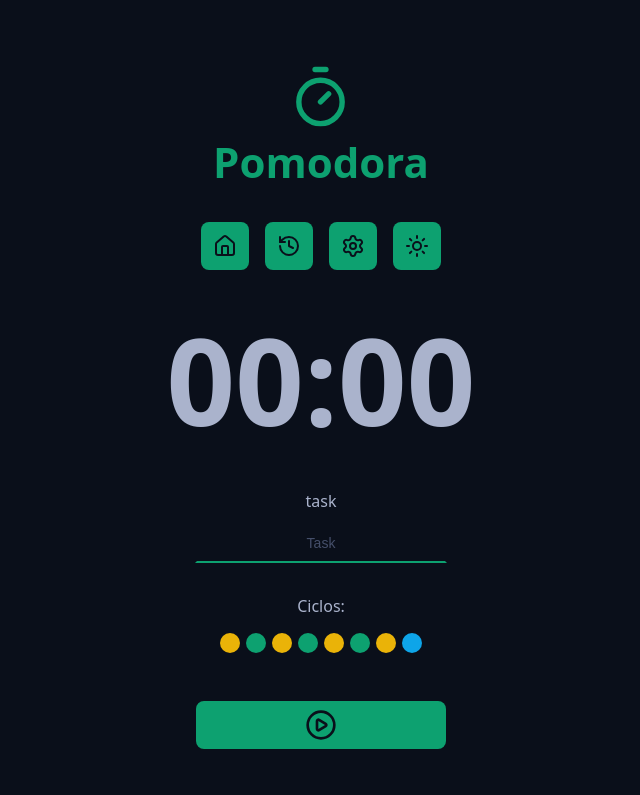
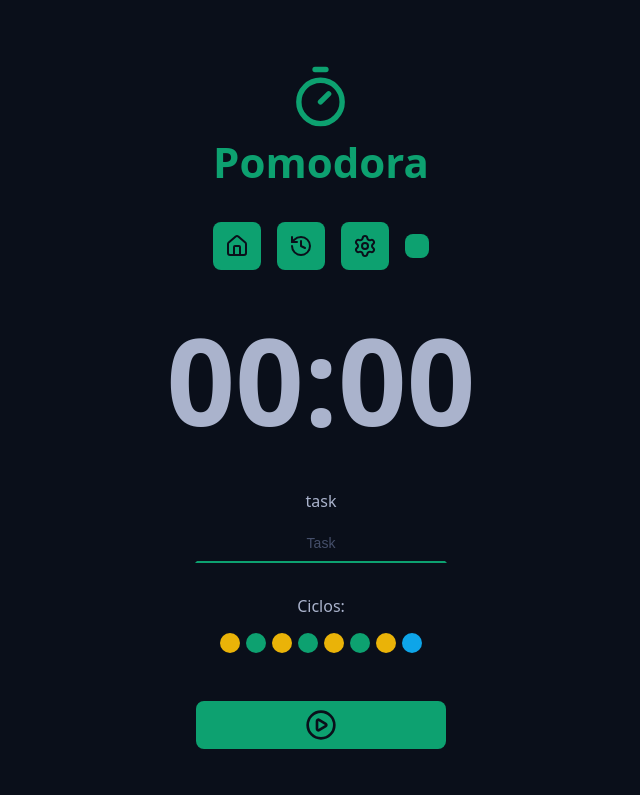
Before and after one commit to juniorbonini/pomodora, a React (Vite) app: page / in a window 1280 px wide. Shown: the top 795 px of the page, without its empty margins (319-959 px from the left). Built offline with nearby package versions, Linux system fonts and the light colour scheme.

Commit message:
refactor: melhorar controle de tema no Menu com tipagem do useState, localStorage e useEffect

```diff
--- a/src/App.tsx
+++ b/src/App.tsx
@@ -18,7 +18,7 @@ export default function App() {
         <Logo />
       </Container>
       <Container>
-        <Menu />
+        <Menu icon={<></>} />
       </Container>
       <Container>
         <TimerDisplay />
--- a/src/components/Menu/index.tsx
+++ b/src/components/Menu/index.tsx
@@ -1,55 +1,52 @@
-import { History, House, Settings, Sun } from "lucide-react";
+import { History, House, Moon, Settings, Sun } from "lucide-react";
 import styles from "./style.module.css";
+import type { ButtonProps } from "@/types/Button/button";
 import { useEffect, useState } from "react";
 import type { ChangeTheme } from "@/types/ChangeTheme/change-theme";
 
-export const Menu = () => {
-  const [theme, setTheme] = useState<ChangeTheme>("dark");
+export const Menu = ({ ...props }: ButtonProps) => {
+  const [theme, setTheme] = useState<ChangeTheme>(() => {
+    const storage = localStorage.getItem("theme") as ChangeTheme;
+    return storage;
+  });
 
-  function onToggle() {
-    console.log("Clicado", Date.now());
+  function onToggleTheme() {
+    setTheme((prev) => {
+      const next = prev === "light" ? "dark" : "light";
+      return next;
+    });
 
-    setTheme((prevTheme) => {
-      const nextTheme = prevTheme === "dark" ? "light" : "dark";
-      return nextTheme;
-    });
+    console.log("O tema é:", theme);
   }
+
+  const nextIcon = {
+    dark: <Sun />,
+    light: <Moon />,
+  };
 
   useEffect(() => {
     document.documentElement.setAttribute("data-theme", theme);
+
+    localStorage.setItem("theme", theme);
   }, [theme]);
 
   return (
     <nav className={styles.container}>
-      <a
-        href="#"
-        aria-label="Voltar a página principal"
-        className={styles.link}
-      >
+      <button aria-label="Voltar a página principal" className={styles.link}>
         <House />
-      </a>
-      <a
-        href="#"
-        aria-label="Ir para página de histórico"
-        className={styles.link}
-      >
+      </button>
+      <button aria-label="Ir para página de histórico" className={styles.link}>
         <History />
-      </a>
-      <a
-        href="#"
+      </button>
+      <button
         aria-label="Ir para página de configurações"
         className={styles.link}
       >
         <Settings />
-      </a>
-      <a
-        href="#"
-        aria-label="Mudar tema"
-        className={styles.link}
-        onClick={onToggle}
-      >
-        <Sun />
-      </a>
+      </button>
+      <button className={styles.link} onClick={onToggleTheme} {...props}>
+        {nextIcon[theme]}
+      </button>
     </nav>
   );
 };
```
